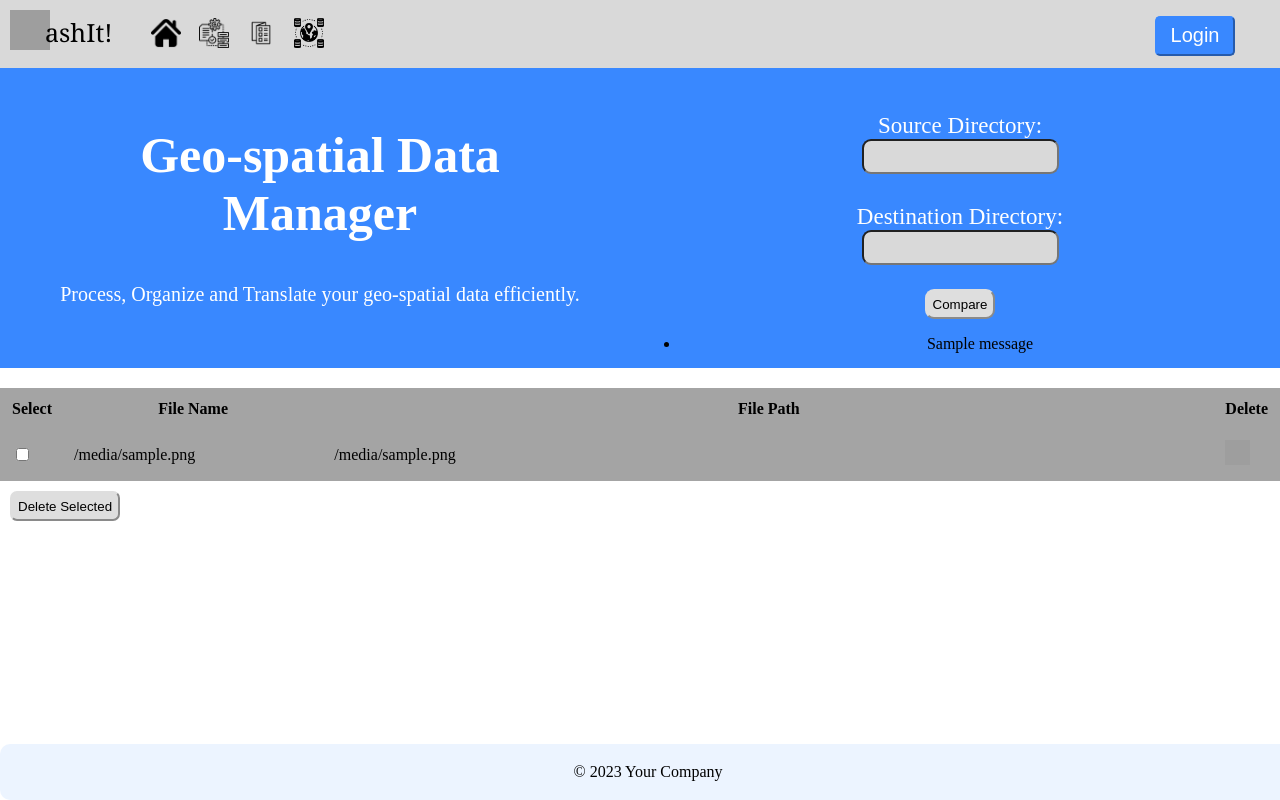
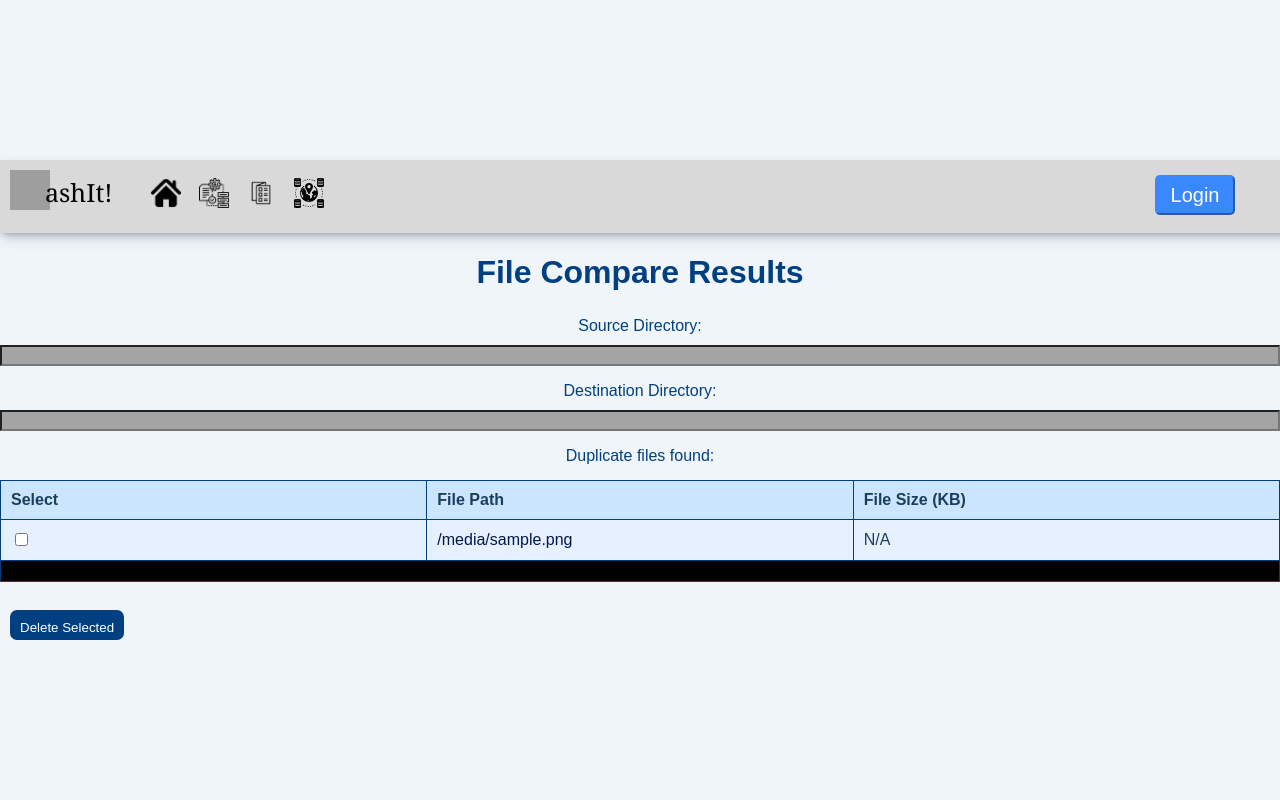
Before and after one commit to suyogparkhi/IISF_Bug_bunnies, a Flask app: template templates/results.html in a window 1280 px wide. Run offline with Flask 3, Linux system fonts and the light colour scheme; the template is opened without the code that fills it: most values are stand-ins (such as "Sample title", 1, 10 or a date in 2020); one stand-in notice (Sample message) is shown; form fields are guessed from the names that the template uses; grey boxes are pictures that could not be loaded.

Commit message:
Update results.html

```diff
--- a/templates/results.html
+++ b/templates/results.html
@@ -2,13 +2,87 @@
 <html lang="en">
 <head>
     <meta charset="UTF-8">
-    <meta http-equiv="X-UA-Compatible" content="IE=edge">
     <meta name="viewport" content="width=device-width, initial-scale=1.0">
     <link rel="stylesheet" href="{{ url_for('static', filename='styles.css') }}">
-    <title>File Upload and Delete</title>
+    <title>File Compare Results</title>
+
+    <style>
+        body {
+            background-color: #f0f5f9; /* Light blue-gray background */
+            color: #1a3f5d; /* Dark blue text color */
+            font-family: 'Arial', sans-serif;
+            margin: 0;
+            padding: 0;
+        }
+
+        h1 {
+            color: #004080; /* Royal blue heading color */
+        }
+
+        .sdir, .ddir {
+            color: #004080; /* Royal blue text color for directories */
+        }
+
+        .dup {
+            color: #004080; /* Royal blue text color for duplicate files section */
+        }
+
+        table {
+            width: 100%;
+            border-collapse: collapse;
+            margin-top: 15px;
+        }
+
+        th, td {
+            padding: 10px;
+            border: 1px solid #004080; /* Royal blue border for table cells */
+            text-align: left;
+        }
+
+        th {
+            background-color: #cce5ff; /* Light royal blue header background */
+        }
+
+        tr:nth-child(even) {
+            background-color: #e6f0ff; /* Lighter royal blue background for even rows */
+        }
+
+        .delete-button {
+            background-color: #004080; /* Royal blue background for delete button */
+            color: white;
+            padding: 10px;
+            border: none;
+            cursor: pointer;
+        }
+
+        .delete-button:hover {
+            background-color: #001a4d; /* Darker royal blue on hover */
+        }
+        h1{
+            margin-bottom: 10px;
+            text-align:center;
+            justify-content: center;
+        }
+
+        p {
+            margin-bottom: 10px;
+            text-align:center;
+            justify-content: center;
+        }
+        a {
+            color: #001a4d; /* Darker royal blue for links */
+            text-decoration: none;
+        }
+
+        a:hover {
+            text-decoration: underline;
+        }
+        .sdir,.ddir{
+            display:inline-block;
+        }
+    </style>
 </head>
 <body>
-    <div class="container-main">
     <div class="header-main">
         <div class="header-left">
             <img class="logo" src="https://static.thenounproject.com/png/5209-200.png">
@@ -16,8 +90,8 @@
             <div class="header-left-1">
                 <a href="/"><img class="logo1" src="../static/images/home.png"></a>
                 <a href="/"><img class="logo1" src="../static/images/pre-process.png"></a>
-                    <a href="#"><img class="logo1" src="../static/images/cateloging.png"></a>
-                    <a href="#"><img class="logo1" src="../static/images/geospatial.png"></a>
+                <a href="/geospatial"><img class="logo1" src="../static/images/cateloging.png"></a>
+                <a href="/catalog"><img class="logo1" src="../static/images/geospatial.png"></a>
             </div>
         </div>
 
@@ -25,82 +99,43 @@
             <a href="#"><button class="login-button">Login</button></a>
         </div>
     </div>
+    <h1>File Compare Results</h1>
+    <p class="sdir">Source Directory:</p> {{ form.source_dir }}
+    <p class="ddir">Destination Directory:</p>{{ form.dest_dir }}
 
-        <div class="content">
-            <div class="content-left">
-                <h2>Geo-spatial Data Manager</h2>
-                <p>Process, Organize and Translate your geo-spatial data efficiently.</p>
-            </div>
-            <div class="content-right">
-                <form method="post" enctype="multipart/form-data" class="compare-form" action="{{ url_for('index') }}">
-                    <label for="folder1" class="form-lable">Source Directory:</label>
-                    <div>
-                        <input type="text" id="folder1" name="folder1">
-                    </div>
-                    <br>
-                    <label for="folder2" class="form-lable">Destination Directory:</label>
-                    <div>
-                        <input type="text" id="folder2" name="folder2">
-                    </div>
-                    <br>
-                    <button type="submit" class="compare-button">Compare</button>
-                </form>
-
-                {% with messages = get_flashed_messages() %}
-                    {% if messages %}
-                        <ul class="errors">
-                            {% for message in messages %}
-                                <li>{{ message }}</li>
-                            {% endfor %}
-                        </ul>
-                    {% endif %}
-                {% endwith %}
-
-                <script>
-                    function chooseDirectory(inputId) {
-                        document.getElementById(inputId).value = "";
-                        const input = document.createElement("input");
-                        input.type = "file";
-                        input.webkitdirectory = true;
-                        input.onchange = function () {
-                            const files = input.files;
-                            if (files.length > 0) {
-                                document.getElementById(inputId).value = files[0].path || files[0].webkitRelativePath;
-                            }
-                        };
-                        input.click();
-                    }
-                </script>
-            </div>
-        </div>
-
-        <div class="container-2">
-            <form action="{{ url_for('delete_files') }}" method="post">
-                <div class="table">
-                    <table>
-                        <tr class=table-headings>
-                            <td class="Select">Select</td>
-                            <td class="Filename">File Name</td>
-                            <td class="Filepath">File Path</td>
-                            <td class="delete">Delete</td>
+    <form action="{{ url_for('delete_files_from_results') }}" method="post" id="deleteForm">
+        {% if duplicates %}
+        <p class="dup">Duplicate files found:</p>
+        <table border="1">
+            <tr>
+                <th class="sth">Select</th>
+                <th class="fth">File Path</th>
+                <th class="size-th">File Size (KB)</th>
             </tr>
-                        {% for file in files %}
+            {% for file_set in duplicates %}
+                {% for file in file_set %}
                     <tr>
                         <td><input type="checkbox" name="selected_files" value="{{ file }}"></td>
-                                <td>{{ file }}</td>
-                                <td>{{ file_path }}</td>
-                                <td><a style="text-decoration: none;" href="{{ url_for('delete_file', filename=file) }}"><img src="https://cdn.iconscout.com/icon/free/png-256/free-bin-2782756-2316163.png"></a></td>
+                        <td><a href="{{ url_for('open_file', filename=file) }}" target="_blank">{{ file }}</a></td>
+                        <td>{{ get_file_size(file) }}</td>
+                    </tr>
+                {% endfor %}
+                <tr style="background-color: black; height: 2px;">
+                    <td colspan="3"></td>
                 </tr>
             {% endfor %}
         </table>
+        <br>
         <input type="submit" value="Delete Selected" class="delete-button">
-                </div>
+        {% elif no_duplicates %}
+        <p>No duplicate files found.</p>
+        {% endif %}
     </form>
-        </div>
-    </div>
 
-    <div class="footer">
-        &copy; 2023 Your Company
-    </div>
+    <script>
+        function deleteSelected() {
+            document.getElementById("deleteForm").submit();
+        }
+    </script>
 </body>
 </html>
```
Lines whose indentation alone changed are shown as unchanged.
